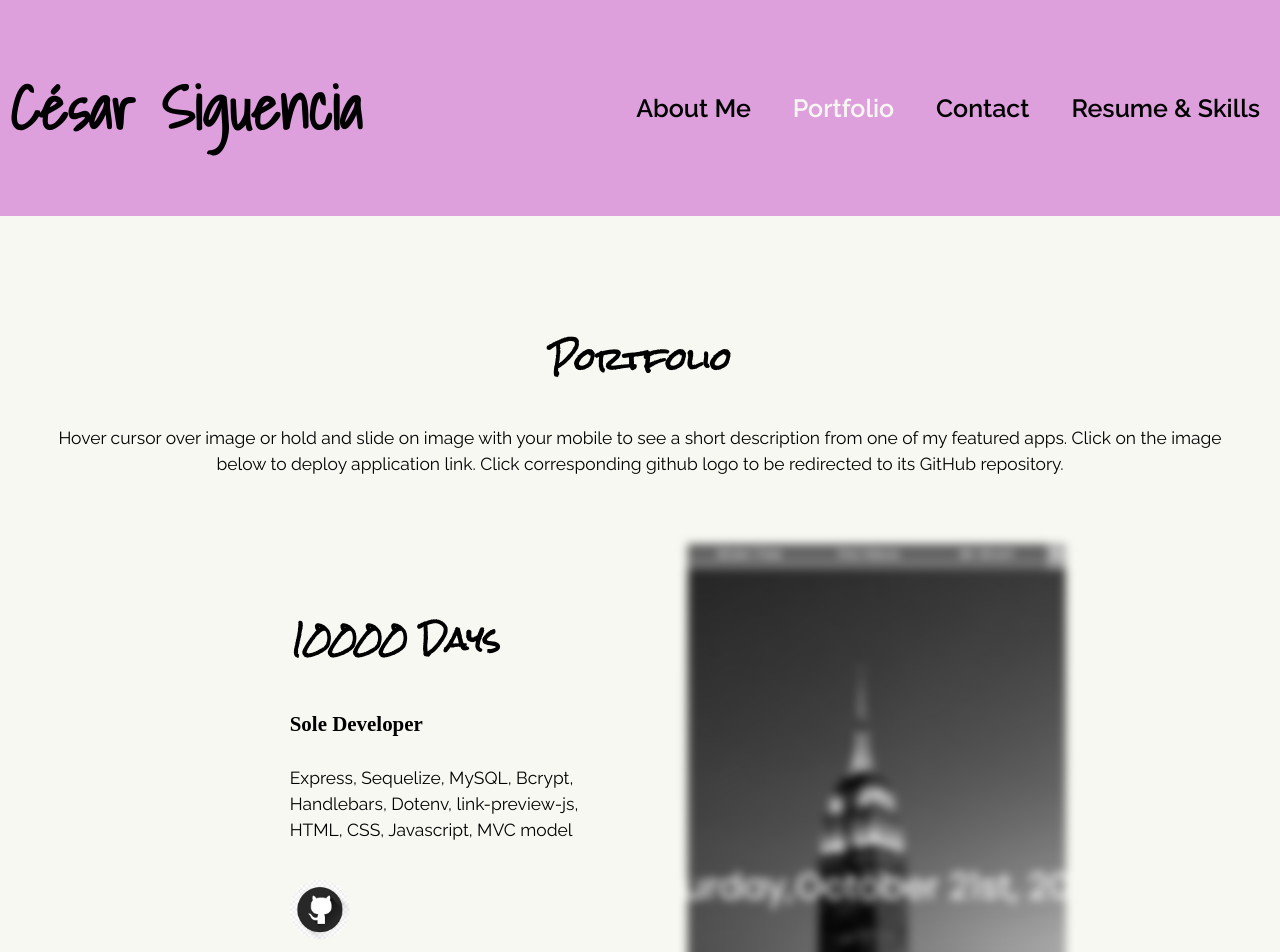
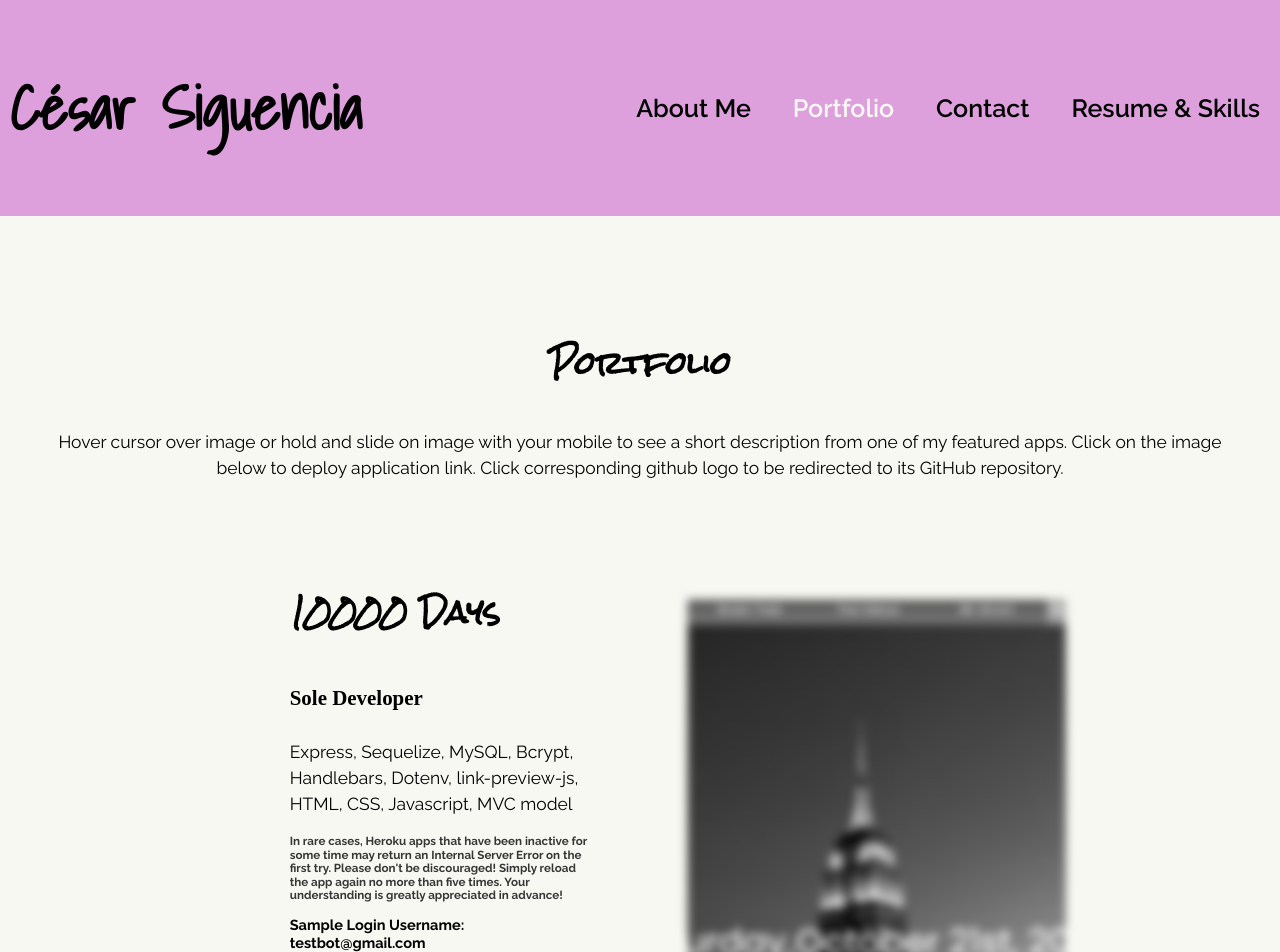
Before and after one commit to cesarsiguencia/my-react-portfolio, a React (Create React App) app: page /my-react-portfolio/portfolio in a window 1280 px wide. Shown: the top 952 px of the page. Built offline with nearby package versions, Linux system fonts and the light colour scheme.

Commit message:
added heroku disclaimer and credentials to heroku portfolio apps

```diff
--- a/src/App.css
+++ b/src/App.css
@@ -211,6 +211,19 @@ body{
   font-size: 18px;
   line-height: 1.5;
   font-family: var(--primary-font)
+}
+
+.body-texts-heroku{
+  font-size: 12px;
+  font-family: var(--primary-font);
+  color: red;
+  font-weight: bold;
+}
+
+.body-texts-creds{
+  font-size: 15px;
+  font-family: var(--primary-font);
+  font-weight: bold;
 }
 
 .bold-and-left{
--- a/src/Components/Apps/Apps.js
+++ b/src/Components/Apps/Apps.js
@@ -2,20 +2,28 @@ import React from 'react';
 import github from '../../media/icons/github-white.png'
 
 const displayApp = () => {
+    const heroku = {
+        username: 'testbot@gmail.com',
+        password: 'password',
+        disclaimer: "In rare cases, Heroku apps that have been inactive for some time may return an Internal Server Error on the first try. Please don't be discouraged! Simply reload the app again no more than five times. Your understanding is greatly appreciated in advance!"
+    }
+
     const applications = [
         {
             name: '10000-Days',
-            description: "A full stack website all about my special event I'm hosting for when I turn 10,000 days old. Learn more about the venue of choice and RSVP to save your spot! Interact with invited guests who have confirmed their registation by sharing posts and loving posts to hype up the excitement for this once in a lifetime night! Login in with email: testbot@gmail.com and password:password to try it out!",
+            description: "A full stack website all about my special event I'm hosting for when I turn 10,000 days old. Learn more about the venue of choice and RSVP to save your spot! Interact with invited guests who have confirmed their registation by sharing posts and loving posts to hype up the excitement for this once in a lifetime night! Login in with the sample credentials provided!",
             technologies: 'Express, Sequelize, MySQL, Bcrypt, Handlebars, Dotenv, link-preview-js, HTML, CSS, Javascript, MVC model',
             url: 'https://cs-10000-days-33ee2045b3a6.herokuapp.com/',
-            developer: 'Sole Developer'
+            developer: 'Sole Developer',
+            heroku: heroku
         },
         {
             name: 'Technify-In-Python',
-            description: "A simple and intuitive social media website for tech enthusiasts to share valuable links with each other. Users can sign up to create, like, and comment on posts. Users have the freedom to delete and edit any of their posts while being logged in. Login in with email: testbot@gmail.com and password:password to try it out!",
+            description: "A simple and intuitive social media website for tech enthusiasts to share valuable links with each other. Users can sign up to create, like, and comment on posts. Users have the freedom to delete and edit any of their posts while being logged in. Login in with the sample credentials provided!",
             technologies: 'Python, Flask, PyMySQL, SQLAlchemy, Bcrypt, Dotenv, Gunicorn, HTML, CSS, Javascript',
             url: 'https://technify-in-python-cce9848f5fbf.herokuapp.com/',
-            developer: 'Sole Developer'
+            developer: 'Sole Developer',
+            heroku: heroku
         },
         {
             name: 'Taskmaster-Pro',
@@ -70,6 +78,22 @@ const displayApp = () => {
                                 <p className="body-texts">{app.technologies}</p>
 
                             </div>
+
+                            {
+                                app.heroku ?
+                                (
+                                    <div className="developer-technologies">
+                                        <p className='body-texts-heroku'>{app.heroku.disclaimer}</p>
+                                        <p className='body-texts-creds'>Sample Login Username: testbot@gmail.com</p>
+                                        <p className='body-texts-creds'>Sample Login Password: password</p>
+                                    </div>
+                                ) :null
+                            }
+
+
+
+
+
                             <div className="developer-github">
                                 <a target="_blank" href={`https://github.com/cesarsiguencia/${lowercaseName}`}>
                                     <img className="github-links" src={github}>
@@ -106,64 +130,3 @@ const displayApp = () => {
     )
 }
 export default displayApp;
-
-
-
-// Old Apps commented out
-
-{/* <div className="app-box">
-    <div className="container_wrapper">
-        <div className="container--description">
-
-            <div className="project-title">
-                <h3 className="project-title--frame"> NFT-y</h3>
-            </div>
-
-            <h5>Back end developer</h5>
-            <div>
-                <div className="developer-technologies">
-                    <p className="body-texts">MySQL2, Sequelize, Node.js, Bcrypt, Express, RESTful API's, Env, Dotenv</p>
-                </div>
-
-                <div className="developer-github">
-                    <a target="_blank" href="https://github.com/K-G-J/nft-y">
-                        <img className="github-links" src={github}>
-                        </img>
-                    </a>
-                </div>
-            </div>
-        </div>
-    </div>
-    <div className="container_wrapper">
-        <div className="app_image">
-            <a target="_blank" href='https://nft-y.herokuapp.com/'>
-                <img className="container--picture" src={require(`../../src/media/app-images/nft-y.png`)}>
-                </img>
-                <div className="container--overlay">
-                    <p className="container---blurb">Browse through some of the most popular trending NFT groups at the moment, including Bored Ape Yacht Club, and learn about how these new artwork technologies work! Create an account to save NFTs to your favorites and chat with other members about NFT buying and selling opportunities. </p>
-                </div>
-            </a>
-        </div>
-    </div>
-</div> */}
-
-    // {
-    //     name: 'Weather-Dashboard',
-    //     description: 'Need to check full weather conditions of any city quickly? Use this application that will give you just that along with the temperature, wind speed, UV levels, and humidity. The user can also view the conditions up to five days from today. A convienient city search history is displayed for the user to compare conditions across multiple conditions. Application uses local storage and APIs from openweathermap.org',
-    //     technologies: 'Javascript, HTML, CSS, Moment.js, Bootstrap, APIs',
-    // },
-    // {
-    //     name:'Show-Me-My-Schedule',
-    //     description:'Stay organized with all your tasks spread out throughout the day in traditional 9-5 blocks outlining your day. Blocks are color coded to show past, present, and future. Immediately edit a task or clear a task by saving it. ',
-    //     technologies: 'Bootstrap, JavaScript, JQuery, Moment.js, CSS'
-    // },
-    // {
-    //     name: 'Introductory-Javascript-Quiz',
-    //     description: 'Test your javascript skills with this quick quiz I built! Test yourself as many times as you would like as the app saves your scores at the end of each quiz. But hurry, you only have 60 seconds to answer as many javascript questions as possible. Happy studying!',
-    //     technologies: 'Javascript, HTML, CSS'
-    // },
-    // {
-    //     name: 'Save-My-Notes',
-    //     description: 'A classic note taking app that uses back end technologies to save your notes in their appropriate order.',
-    //     technologies: 'NoSQL, Sequelize, Express, RESTful route'
-    // },
```
